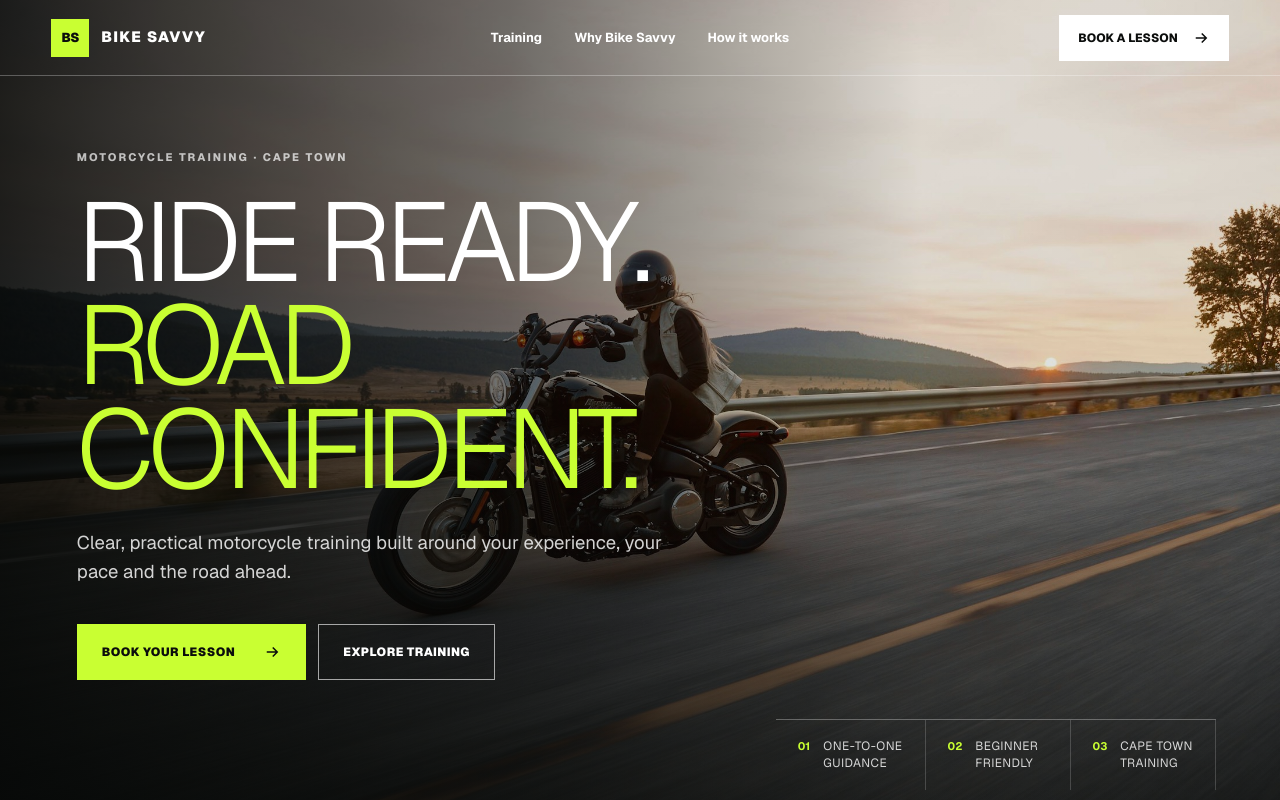
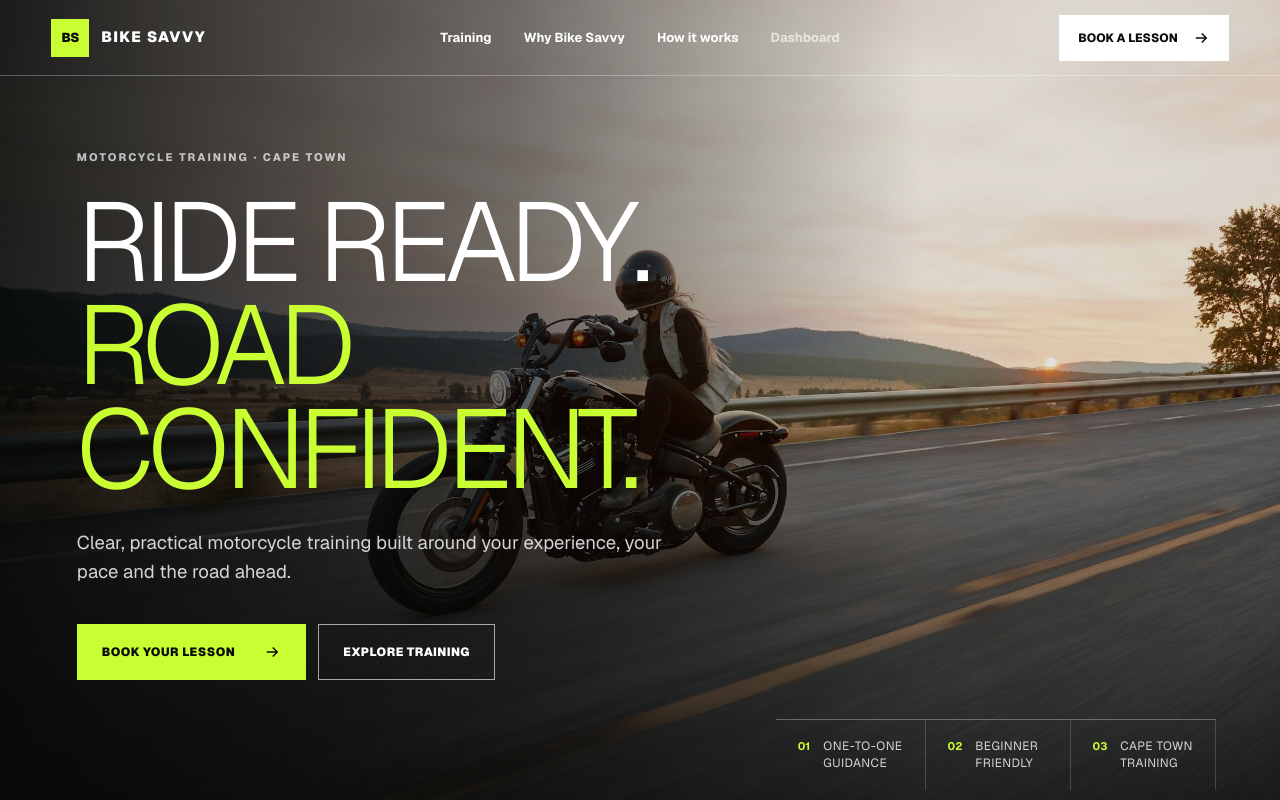
Before and after one commit to rawbethwebsites/bike-savvy, a Next.js app: page / in a window 1280 px wide. Shown: the top 800 px of the page. Built offline with nearby package versions, Linux system fonts and the light colour scheme; no server answers; the database is empty.

Commit message:
feat: add Dashboard link to main navigation

```diff
--- a/app/page.tsx
+++ b/app/page.tsx
@@ -144,6 +144,7 @@ export default function Home() {
           <a href="#courses">Training</a>
           <a href="#why">Why Bike Savvy</a>
           <a href="#process">How it works</a>
+          <a href="/dashboard" style={{ opacity: 0.65 }}>Dashboard</a>
         </nav>
         <a className="nav-cta" href="#book">BOOK A LESSON <ArrowIcon /></a>
       </header>
```
